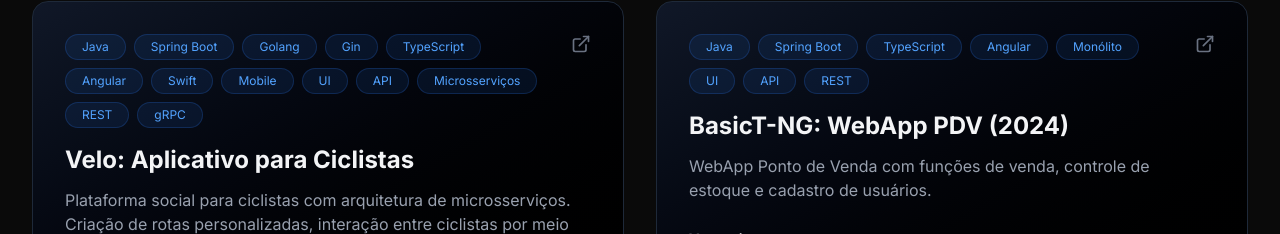
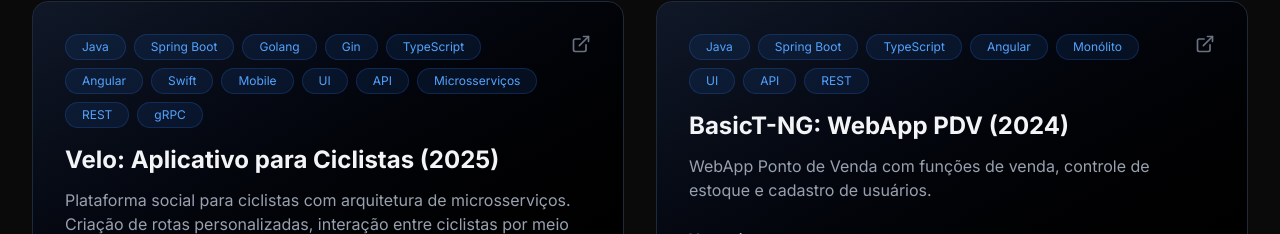
Before and after one commit to jpaveiro/portfolio, a Next.js app: page / in a window 1280 px wide. Shown: the part 2072-2306 px from the top of the page. Built offline with nearby package versions, Linux system fonts and the light colour scheme.

Commit message:
feat: add year of release on "velo"

```diff
--- a/app/page.tsx
+++ b/app/page.tsx
@@ -60,7 +60,7 @@ export default function Home() {
 
   const projects = [
     {
-      title: "Velo: Aplicativo para Ciclistas",
+      title: "Velo: Aplicativo para Ciclistas (2025)",
       tags: [
         "Java",
         "Spring Boot",
```
